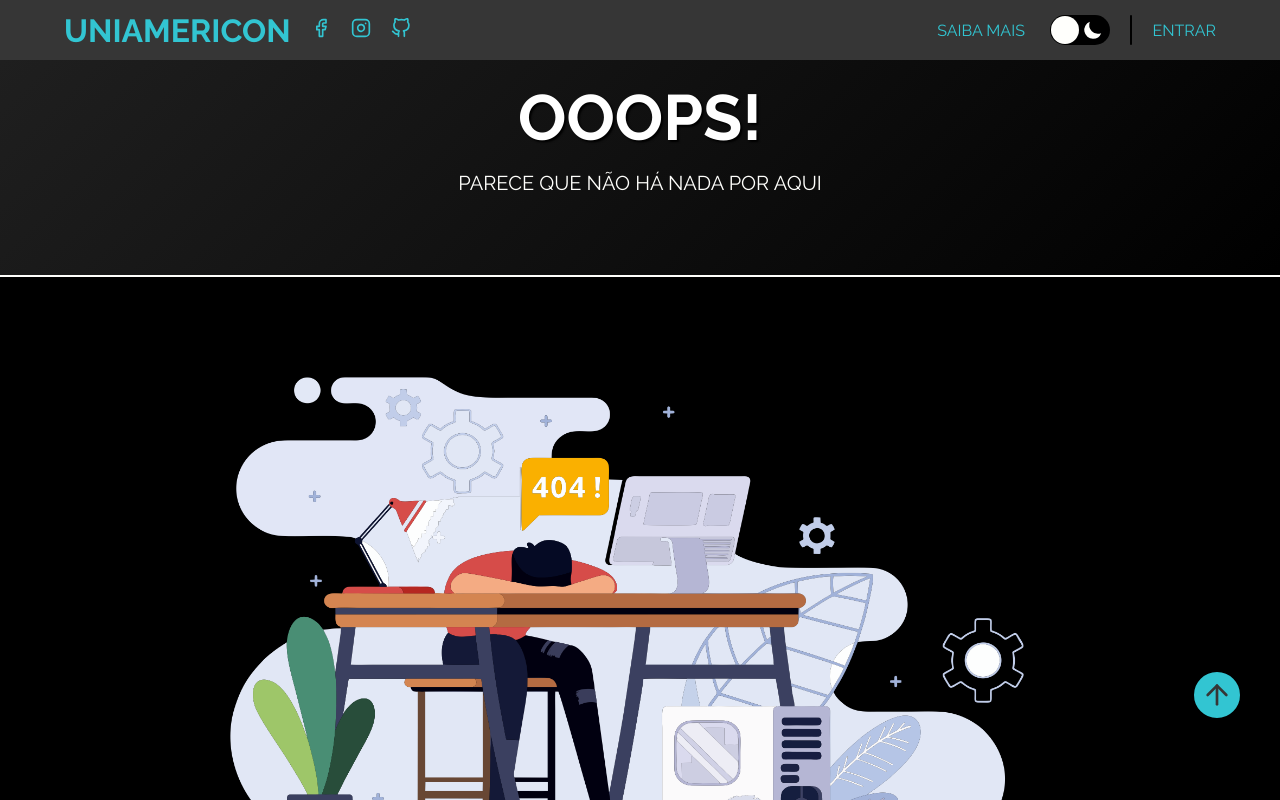
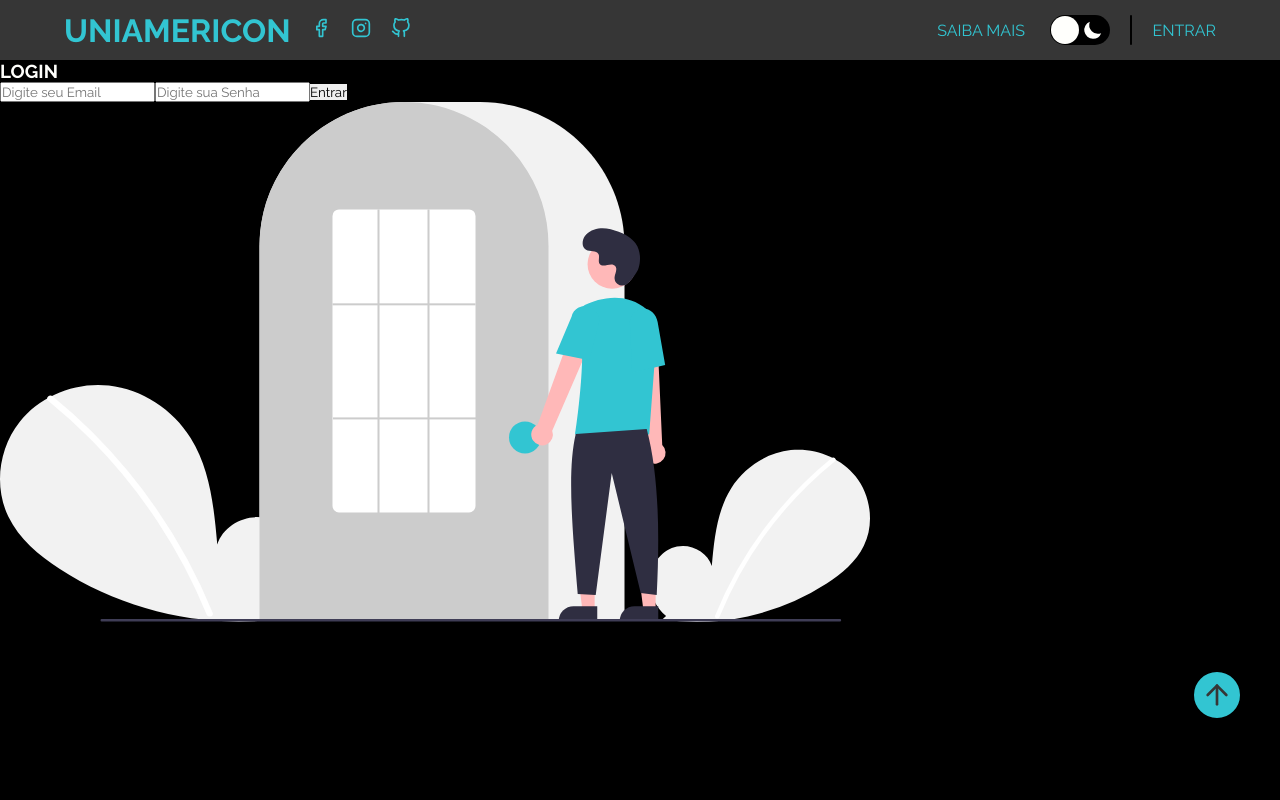
Before and after one commit to TheBrunoDias/Project_FrontEnd, a React (Create React App) app: page /login in a window 1280 px wide. Shown: the top 800 px of the page. Built offline with nearby package versions, Linux system fonts and the light colour scheme.

Commit message:
Correction Commits

```diff
--- a/src/components/navbar/index.jsx
+++ b/src/components/navbar/index.jsx
@@ -1,5 +1,5 @@
 //REACT HOOKS
-import { useContext, useState} from 'react'
+import { useContext, useState } from 'react'
 
 
 //LIBRIRIES
@@ -10,14 +10,14 @@ import { ThemeContext } from 'styled-components';
 import { useTheme } from '../../contexts/global';
 
 //STYLES
-import { Container, Divider, SocialContainer, LeftContainer, RightContainer, ListItem} from './style';
+import { Container, Divider, SocialContainer, LeftContainer, RightContainer, ListItem } from './style';
 
 //ICONS
-import { FiSun, FiFacebook, FiInstagram, FiGithub, FiPhone} from 'react-icons/fi';
+import { FiSun, FiFacebook, FiInstagram, FiGithub, FiPhone } from 'react-icons/fi';
 import { BsMoon } from 'react-icons/bs';
-import {RiTeamLine} from 'react-icons/ri';
-import {HiOutlinePuzzle} from 'react-icons/hi';
-import {CgGames} from 'react-icons/cg';
+import { RiTeamLine } from 'react-icons/ri';
+import { HiOutlinePuzzle } from 'react-icons/hi';
+import { CgGames } from 'react-icons/cg';
 
 //THEMES
 import dark from '../../styles/themes/dark';
@@ -52,13 +52,13 @@ export default function NavBar() {
             <RightContainer>
 
                 <DropDown title="Saiba Mais">
-                        <ListItem><NavLink path="/about-us"> <RiTeamLine/> Sobre Nós</NavLink></ListItem>
-                        <hr width="100%"/>
-                        <ListItem><NavLink path="/about-tea"><HiOutlinePuzzle/> Sobre o TEA</NavLink></ListItem>
-                        <hr width="100%"/>
-                        <ListItem><NavLink path="/"><CgGames/> Jogos</NavLink></ListItem>
-                        <hr width="100%"/>
-                        <ListItem><NavLink path="/"><FiPhone/> Fale Conosco</NavLink></ListItem>
+                    <ListItem><NavLink path="/about-us"> <RiTeamLine /> Sobre Nós</NavLink></ListItem>
+                    <hr width="100%" />
+                    <ListItem><NavLink path="/about-tea"><HiOutlinePuzzle /> Sobre o TEA</NavLink></ListItem>
+                    <hr width="100%" />
+                    <ListItem><NavLink path="/"><CgGames /> Jogos</NavLink></ListItem>
+                    <hr width="100%" />
+                    <ListItem><NavLink path="/"><FiPhone /> Fale Conosco</NavLink></ListItem>
                 </DropDown>
 
                 <Switch
@@ -77,7 +77,7 @@ export default function NavBar() {
                     onColor={colors.background}
                 />
                 <Divider />
-               <NavLink path="/">Entrar</NavLink>
+                <NavLink path="/login">Entrar</NavLink>
             </RightContainer>
 
         </Container>
--- /dev/null
+++ b/src/pages/login/index.jsx
@@ -0,0 +1,19 @@
+//STYLES FROM STYLED-COMPONENTS
+import { Container, FormContainer } from './style';
+
+//IMAGES
+import Svg from '../../assets/images/loginBackground.svg';
+export default function Login() {
+    return (
+        <Container>
+            <FormContainer>
+                <h3>LOGIN</h3>
+                <input type="email" name="user_email" id="user_email" placeholder="Digite seu Email" />
+                <input type="password" name="user_password" id="user_password" placeholder="Digite sua Senha" />
+                <button>Entrar</button>
+            </FormContainer>
+            <img src={Svg} alt=""/>
+
+        </Container>
+    )
+}
--- /dev/null
+++ b/src/pages/login/style.js
@@ -0,0 +1,15 @@
+import styled from 'styled-components';
+
+const Container = styled.div`
+    padding-top: 60px;
+    height: 100vh;
+`;
+
+const FormContainer = styled.div`
+
+`;
+
+export {
+    Container,
+    FormContainer
+}
--- a/src/routes.jsx
+++ b/src/routes.jsx
@@ -16,6 +16,7 @@ import BlogSingle from './pages/blog/single';
 import PageNotFound from './pages/notfound';
 import AboutUs from './pages/aboutUs';
 import AboutTea from './pages/aboutTea';
+import Login from './pages/login';
 
 //CONTEXT
 import { useTheme } from './contexts/global'
@@ -35,7 +36,8 @@ export default function Routes() {
                     <Route path='/blog/single' component={BlogSingle} />
                     <Route path='/about-us' component={AboutUs} />
                     <Route path='/about-tea' component={AboutTea} />
-                    <PageNotFound/>
+                    <Route path='/login' component={Login} />
+                    <PageNotFound />
                 </Switch>
                 <Footer />
             </BrowserRouter>
```
Also changed, not shown: src/components/dropdown/index.js (+7 -11 lines), src/assets/images/loginBackground.svg (added).
